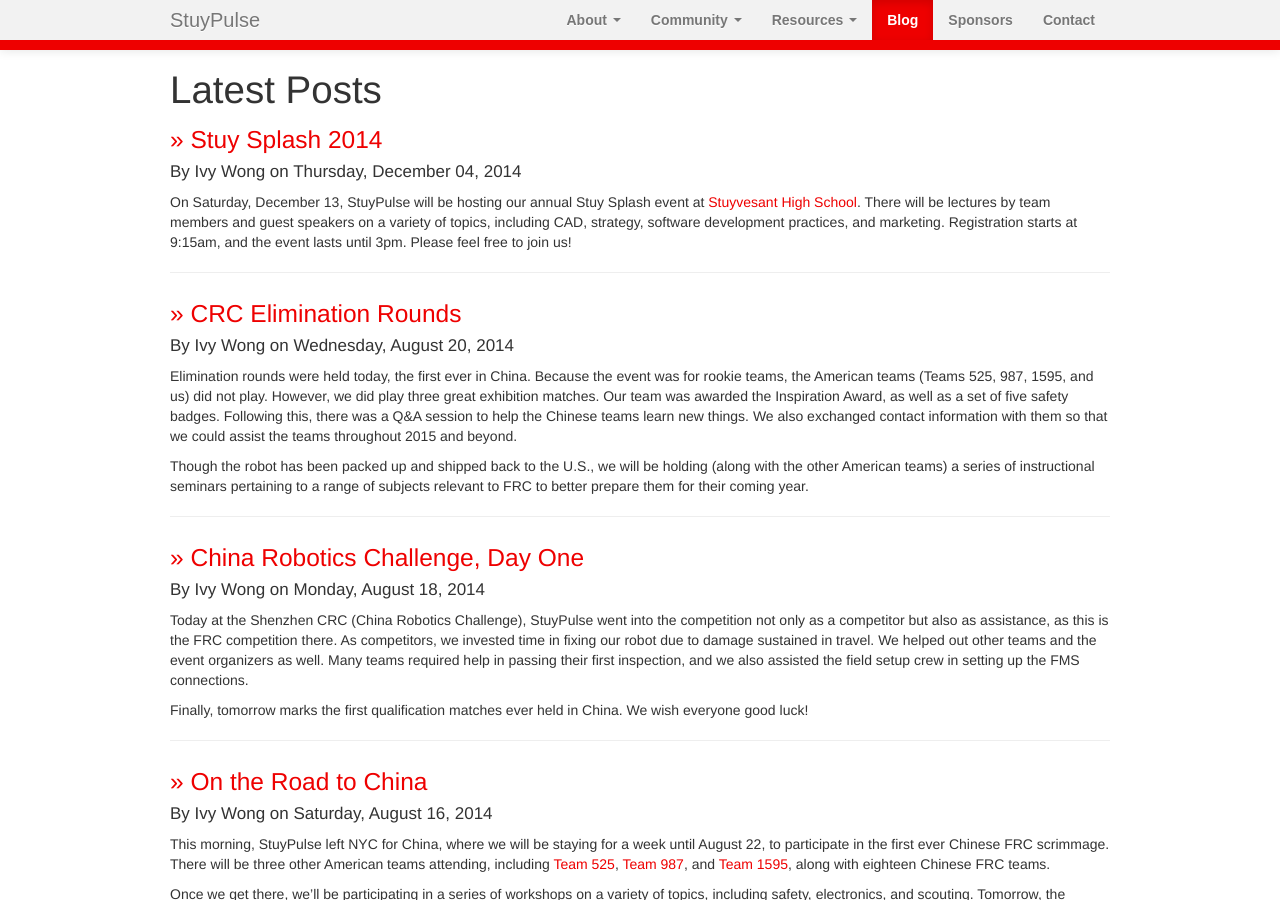
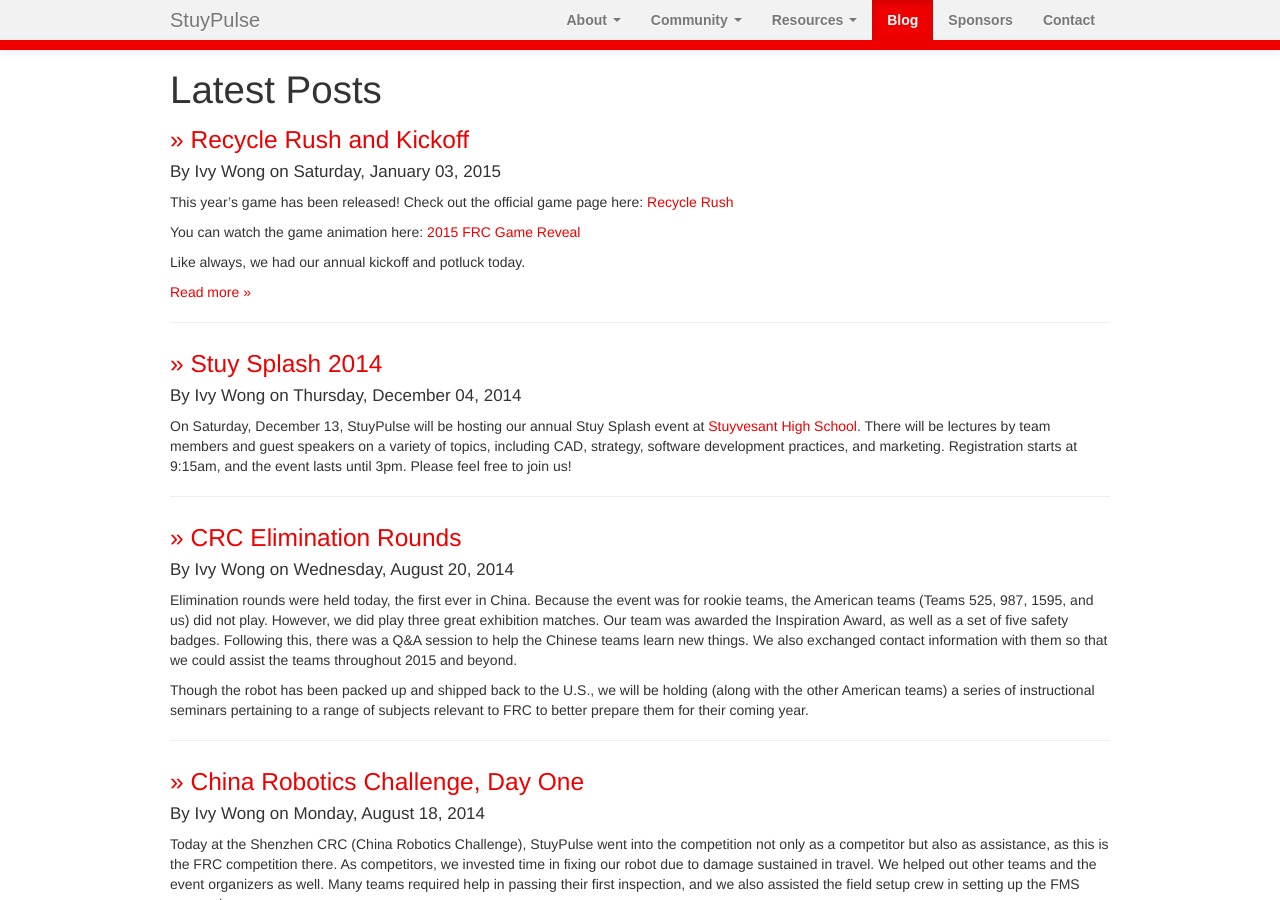
Before and after one commit to StuyPulse/team694.github.io, a Jekyll site: the page built from blog/index.html, in a window 1280 px wide and 900 px high. Built offline with Jekyll 4.4.1, drawn with Linux system fonts in a browser that asks for light colours; nearby versions of some CDN libraries; the list of posts is cut into pages by our own code; comment, search, counter and statistics services are not loaded; some of the changed text lies outside the part shown.

Commit message:
Add post on kickoff

```diff
--- a/_data/sponsors/sponsors.yml
+++ b/_data/sponsors/sponsors.yml
@@ -29,7 +29,7 @@
   logo: /img/sponsors/bloomberg.gif
   site: http://www.bloomberg.com/
 - name: Solidworks
-  logo: /img/sponsors/solidworks.gif
+  logo: /img/sponsors/solidworks.png
   site: http://www.solidworks.com/
 - name: W.Y.N.
 - name: Joe Ricci
--- /dev/null
+++ b/_posts/2015-01-03-recycle-rush.md
@@ -0,0 +1,45 @@
+---
+layout: post
+title: Recycle Rush and Kickoff
+author: Ivy Wong
+---
+This year's game has been released! Check out the official game page here: [Recycle Rush](http://www.usfirst.org/roboticsprograms/frc/2015-game)
+
+You can watch the game animation here: [2015 FRC Game Reveal](http://www.youtube.com/watch?v=hTyCIYZQ_1s)
+
+Like always, we had our annual kickoff and potluck today.
+
+<!-- more -->
+We started the day off by watching the live stream. At one point, we had a nice surprise:
+
+<div style="text-align:center" markdown="1">
+![Alex Carillo](/img/blog/alexlive.jpg)
+
+<small>*Alex Carillo, team 694 alum, represents StuyPulse on the big screen.*</small>
+</div>
+
+After going through the game manual with everyone, we broke for lunch.
+
+<div style="text-align:center" markdown="1">
+![Lunch](/img/blog/potluck2015.jpg)
+
+<small>*Yum.*</small>
+</div>
+
+Later, we split up into a few groups to puzzle over the game rules and discuss strategies. Some of the things we discussed included the main robot roles and functions, possible points per game, and auton strategies.
+
+<div style="text-align:center" markdown="1">
+![Strategy groups](/img/blog/kickoffgroups2015.jpg)
+
+<small>*Joe Blay shares some of his valuable wisdom regarding pool noodles.*</small>
+</div>
+
+At the end of the day, we met back up again in the 3rd floor atrium, where part of the game field had been marked on the ground with tape, and shared our ideas. We also had the opportunity to play around with the game pieces (a pool noodle and a recycling bin), as well as a few crates, and experiment with different ways to orient and stack them.
+
+<div style="text-align:center" markdown="1">
+![Third floor meeting](/img/blog/preparefordoom.jpg)
+
+<small>*I don't like the look of that ruler...*</small>
+</div>
+
+All in all, everybody had a blast today, and it was great catching up with all the alumni. Thanks for coming, everyone!
```
Also changed, not shown: img/blog/alexlive.jpg (added), img/blog/kickoffgroups2015.jpg (added), img/blog/potluck2015.jpg (added), img/blog/preparefordoom.jpg (added), img/sponsors/solidworks.gif (deleted), img/sponsors/solidworks.png (added).
